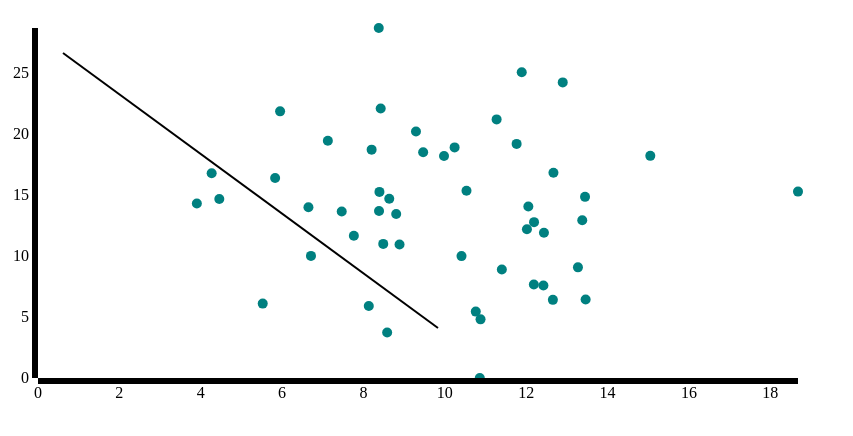
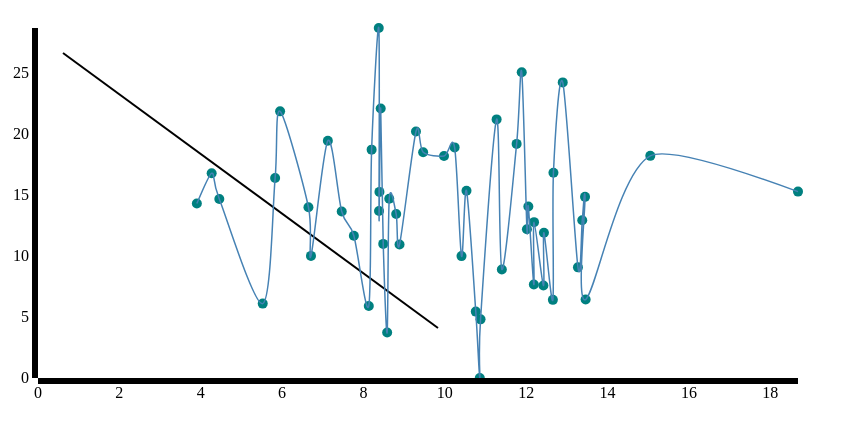
Before and after one commit to nathanlubchenco/d3-modules, a plain HTML site: page index.html in a window 1280 px wide. Shown: the whole page, without its empty margins (0-853 px from the left). Drawn offline with Linux system fonts and the light colour scheme.

Commit message:
first draft of line module

```diff
--- a/assets/css/standard-styling.css
+++ b/assets/css/standard-styling.css
@@ -9,3 +9,9 @@
   font-family: sans-serif;
   font-size: 11px;
 }
+
+.line {
+  fill: none;
+  stroke: steelblue;
+  stroke-width: 1.5px;
+}
--- a/core-modules/annotate.js
+++ b/core-modules/annotate.js
@@ -1,3 +1,5 @@
+//not convinced this is a useful module, todo: figure out if its use or something like it, is actually helpful
+
 function annotate(config){
 
    //TODO defaults for no line config = a collapsed point (or if that is still visible, some other solution
--- /dev/null
+++ b/core-modules/line.js
@@ -0,0 +1,38 @@
+function include(file)
+{
+
+  var script  = document.createElement('script');
+  script.src  = file;
+  script.type = 'text/javascript';
+  script.defer = true;
+
+  document.getElementsByTagName('head').item(0).appendChild(script);
+
+}
+
+/* include any js files here */
+include('core-modules/scales.js');
+
+function lines(data, config){
+  //TODO move sorting here?
+
+  config.xLabel = config.xLabel === undefined ? "x": config.xLabel;
+  config.yLabel = config.yLabel === undefined ? "y": config.yLabel;
+
+  this.draw_line = function(target){
+
+    var line = d3.svg.line()
+        .x(function(d) { return config.xScale()(d[config.xLabel]); })
+        .y(function(d) { return config.yScale()(d[config.yLabel]); })
+        .interpolate("cardinal");
+
+    var result = target.append("path")
+        .datum(data)
+        .attr("class", "line")
+        .attr("d", line);
+
+    return result;
+
+  }
+
+}
--- a/core-modules/scatter.js
+++ b/core-modules/scatter.js
@@ -31,7 +31,7 @@ function scatter(data, config){
   config.yScale = config.yScale === undefined ? scale_mod_def1.scale_y() : config.yScale;
   */
 
-  this.draw = function(target, data){
+  this.draw = function(target){
    var plot =  target.selectAll("g")
       .data(data)
       .enter()
--- a/index.html
+++ b/index.html
@@ -9,6 +9,7 @@
         <script type="text/javascript" src="core-modules/scatter.js"></script>
         <script type="text/javascript" src="core-modules/core.js"></script>
         <script type="text/javascript" src="core-modules/annotate.js"></script>
+        <script type="text/javascript" src="core-modules/line.js"></script>
     </head>
     <body>
         <div id="mainChart"></div>
@@ -46,6 +47,9 @@
               d.y = +d.y;
             });
 
+            // sort data by x value for line chart, ideally move this as configurable option to lines module
+            var data = data.sort(function(a,b) { return d3.ascending(a.x, b.x);});
+
             var axes_mod = new axes(data, axes_config);
             var scale_mod = new scale(data, scale_config);
             var scatter_config = {
@@ -65,16 +69,23 @@
             }
             }
 
+            var line_config = {
+            xScale: scale_mod.scale_x,
+            yScale: scale_mod.scale_y
+            }
+
+
             var annotate_mod =  new annotate(annotate_config);
 
             var block = core_mod.block;
-
             annotate_mod.draw_line(block);
 
+            var scatter_plot = scatter_mod.draw(block)
+            scatter_plot.style("fill", "teal");
 
+            var line_mod = new lines(data, line_config);
+            line_mod.draw_line(block);
 
-            var scatter_plot = scatter_mod.draw(block, data)
-            scatter_plot.style("fill", "teal");
             axes_mod.draw_x("#" + core_mod.config.selector);
             axes_mod.draw_y("#" + core_mod.config.selector);
             });
```
